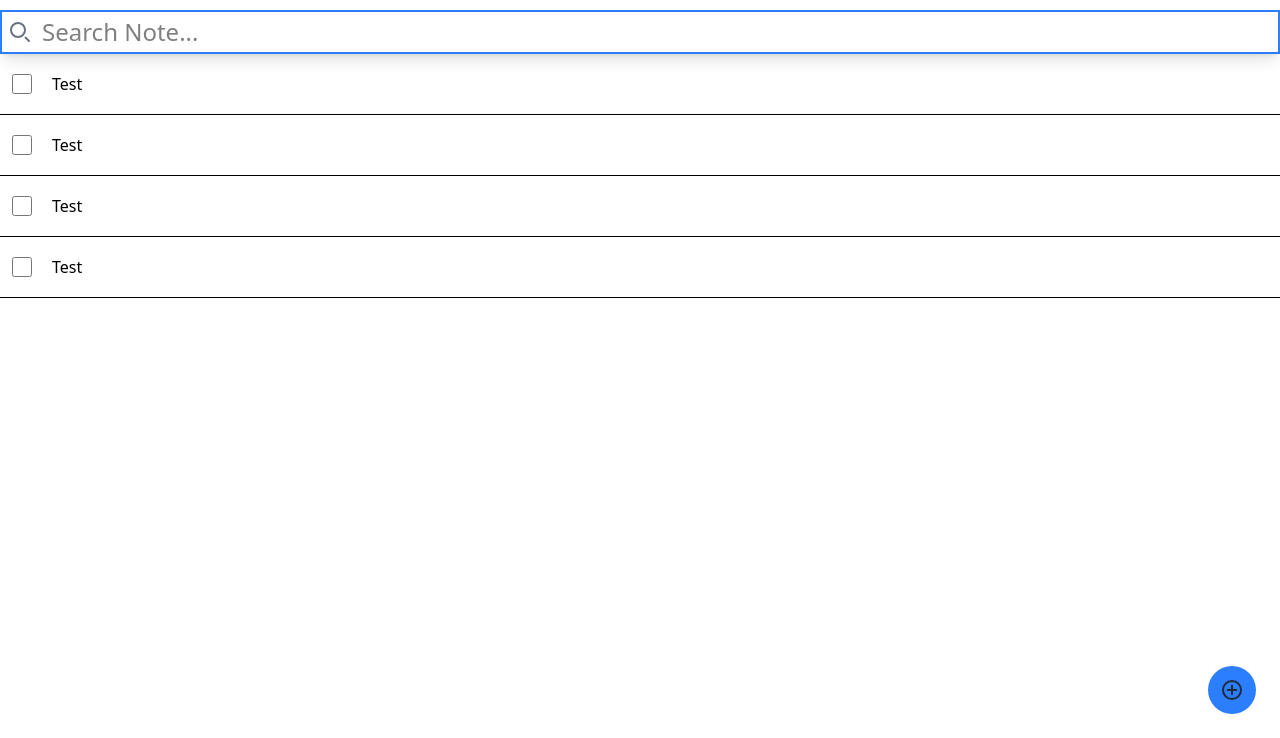
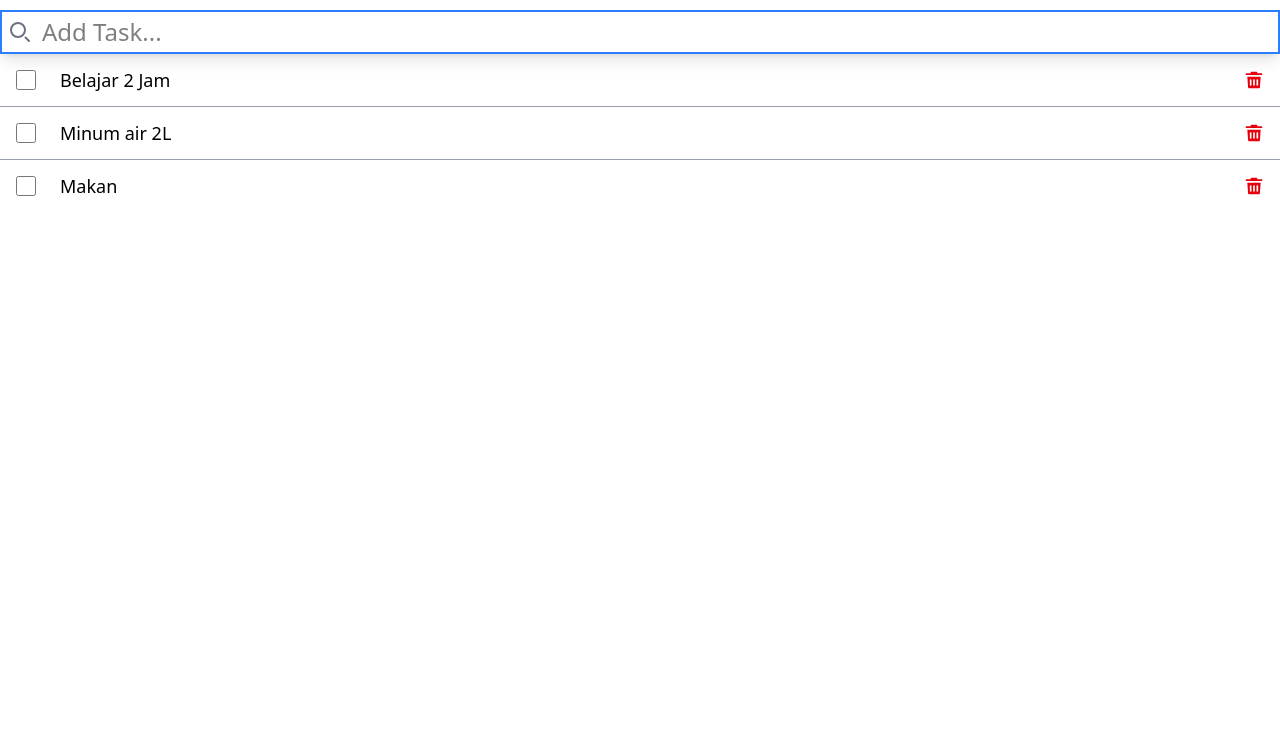
Before and after one commit to Devjack404/TODO-LIST, a plain HTML site: page index.html in a window 1280 px wide. Shown: the part 62-800 px from the top of the page. Drawn offline with nearby package versions, Linux system fonts and the light colour scheme.

Commit message:
memperbarui <div> menjadi <li> dan menambahkan icon sampah serta membuat fitur menambah tugas menggunakan JS

```diff
--- a/index.html
+++ b/index.html
@@ -16,10 +16,12 @@
       <h1 class="font-sans text-2xl  font-bold lg:text-4xl">
         SIMPLE TODO LIST
       </h1>
+      <!-- <button>Fitur Mode Malam Coming Soon</button> -->
     </div>
 
-    <!-- Search Note -->
-    <div class="relative justify-center mt-4 shadow-lg">
+
+    <!-- Add Task -->
+    <div id="addTask" class="relative justify-center mt-4 shadow-lg">
       <svg class="absolute left-0 top-1/2 transform -translate-y-1/2 w-6 h-6 ml-2 text-gray-500 z-10"
           aria-hidden="true"
           xmlns="http://www.w3.org/2000/svg"
@@ -27,37 +29,58 @@
           <path stroke="currentColor" stroke-linecap="round" stroke-width="2" d="m21 21-3.5-3.5M17 10a7 7 0 1 1-14 0 7 7 0 0 1 14 0Z"/>
       </svg>
 
-      <input type="text"
+      <input type="text" id="taskInput"
             class="rounded-base py-1 w-full pl-10 focus:border-blue-500 border-blue-500 active:border-blue-500 border-2 block rounded-t-base text-2xl focus:ring-blue-500 focus:outline-none"
-            placeholder="Search Note..." />
+            placeholder="Add Task..." />
     </div>
 
     <!-- Task -->
-    <ul class="w-full rounded-sm ">
-      <div class=" my-1.5 py-3 flex items-center px-3">
-        <input type="checkbox" class="w-5 h-5 mr-2 ">
-        <label class="px-3">Test</label><br>
-      </div>
-      <hr>
-      <div class=" my-1.5 py-3 flex items-center px-3">
-        <input type="checkbox" class="w-5 h-5 mr-2 ">
-        <label class="px-3">Test</label><br>
-      </div>
-      <hr>
-      <div class=" my-1.5 py-3 flex items-center px-3">
-        <input type="checkbox" class="w-5 h-5 mr-2 ">
-        <label class="px-3">Test</label><br>
-      </div>
-      <hr>
-      <div class=" my-1.5 py-3 flex items-center px-3 ">
-        <input type="checkbox" class="w-5 h-5 mr-2 ">
-        <label class="px-3 ">Test</label><br>
-      </div>
-      <hr>
+    <ul id="todo-list" class="w-full rounded-sm divide-y divide-gray-400">
+
+      <li class="py-3 flex justify-between items-center px-4">
+        <div class="flex items-center ">
+          <input type="checkbox" id="task1" class="w-5 h-5 mr-2">
+          <label for="task1" class="text-lg px-4 cursor-pointer peer-checked:line-through peer-checked:text-gray-400">
+            Belajar 2 Jam
+          </label>
+        </div>
+        <button aria-label="Hapus Tugas" class="text-red-600 hover:text-red-800 transition">
+          <svg xmlns="http://www.w3.org/2000/svg" class="h-5 w-5 fill-current" viewBox="0 0 24 24">
+            <path d="M22 5a1 1 0 0 1-1 1H3a1 1 0 0 1 0-2h5V3a1 1 0 0 1 1-1h6a1 1 0 0 1 1 1v1h5a1 1 0 0 1 1 1zM4.934 21.071 4 8h16l-.934 13.071a1 1 0 0 1-1 .929H5.931a1 1 0 0 1-.997-.929zM15 18a1 1 0 0 0 2 0v-6a1 1 0 0 0-2 0zm-4 0a1 1 0 0 0 2 0v-6a1 1 0 0 0-2 0zm-4 0a1 1 0 0 0 2 0v-6a1 1 0 0 0-2 0z"/>
+          </svg>
+        </button>
+      </li>
+      <li class="py-3 flex justify-between items-center px-4">
+        <div class="flex items-center ">
+          <input type="checkbox" id="task2" class="w-5 h-5 mr-2">
+          <label for="task2" class="text-lg px-4 cursor-pointer peer-checked:line-through peer-checked:text-gray-400">
+            Minum air 2L
+          </label>
+        </div>
+        <button aria-label="Hapus Tugas" class="text-red-600 hover:text-red-800 transition">
+          <svg xmlns="http://www.w3.org/2000/svg" class="h-5 w-5 fill-current" viewBox="0 0 24 24">
+            <path d="M22 5a1 1 0 0 1-1 1H3a1 1 0 0 1 0-2h5V3a1 1 0 0 1 1-1h6a1 1 0 0 1 1 1v1h5a1 1 0 0 1 1 1zM4.934 21.071 4 8h16l-.934 13.071a1 1 0 0 1-1 .929H5.931a1 1 0 0 1-.997-.929zM15 18a1 1 0 0 0 2 0v-6a1 1 0 0 0-2 0zm-4 0a1 1 0 0 0 2 0v-6a1 1 0 0 0-2 0zm-4 0a1 1 0 0 0 2 0v-6a1 1 0 0 0-2 0z"/>
+          </svg>
+        </button>
+      </li>
+      <li class="py-3 flex justify-between items-center px-4">
+        <div class="flex items-center ">
+          <input type="checkbox" id="task3" class="w-5 h-5 mr-2">
+          <label for="task3" class="text-lg px-4 cursor-pointer peer-checked:line-through peer-checked:text-gray-400">
+            Makan
+          </label>
+        </div>
+        <button aria-label="Hapus Tugas" class="text-red-600 hover:text-red-800 transition">
+          <svg xmlns="http://www.w3.org/2000/svg" class="h-5 w-5 fill-current" viewBox="0 0 24 24">
+            <path d="M22 5a1 1 0 0 1-1 1H3a1 1 0 0 1 0-2h5V3a1 1 0 0 1 1-1h6a1 1 0 0 1 1 1v1h5a1 1 0 0 1 1 1zM4.934 21.071 4 8h16l-.934 13.071a1 1 0 0 1-1 .929H5.931a1 1 0 0 1-.997-.929zM15 18a1 1 0 0 0 2 0v-6a1 1 0 0 0-2 0zm-4 0a1 1 0 0 0 2 0v-6a1 1 0 0 0-2 0zm-4 0a1 1 0 0 0 2 0v-6a1 1 0 0 0-2 0z"/>
+          </svg>
+        </button>
+      </li>
+
     </ul>
 
     <!-- Button add task -->
-    <div class="flex fixed bottom-6 right-6 mt-5 ">
+    <!-- <div class="flex fixed bottom-6 right-6 mt-5 ">
       <button class="bg-blue-500 px-3 py-3 rounded-full hover:shadow-xl text-white transition duration-150 flex
         items-center justify-center hover:bg-blue-400">
 
@@ -72,6 +95,8 @@
         </svg>
 
       </button>
-    </div>
+    </div> -->
+
 </body>
+  <script src="script.js"></script>
 </html>
--- a/script.js
+++ b/script.js
@@ -0,0 +1,26 @@
+const todoForm = document.getElementById('addTask')
+const taskInput = document.getElementById('taskInput')
+const todoList = document.getElementById('todoList')
+
+todoForm.addEventListener('submit', function(event){
+    event.preventDefault();
+
+    addNewTask();//menambah tugas
+})
+
+function addNewTask(){
+    const taskText = taskInput.value.trim(); //ambil nilai input bersihkan spasi
+
+    if (taskText = ""){
+        alert("Tugas Tidak Boleh Kosong ");
+        return; //hentikan fungsi kalau kosng
+    }
+
+    const listItem = createTaskElement(taskText); //buat elemen tugas
+
+    todoList.appendChild(listItem); //tambahkan tugas ke listItem
+
+    taskInput.value = " "; //membersihkan input setelah ditambahkan
+
+    saveTaskToStorage();
+}
```
Also changed, not shown: README.md.
